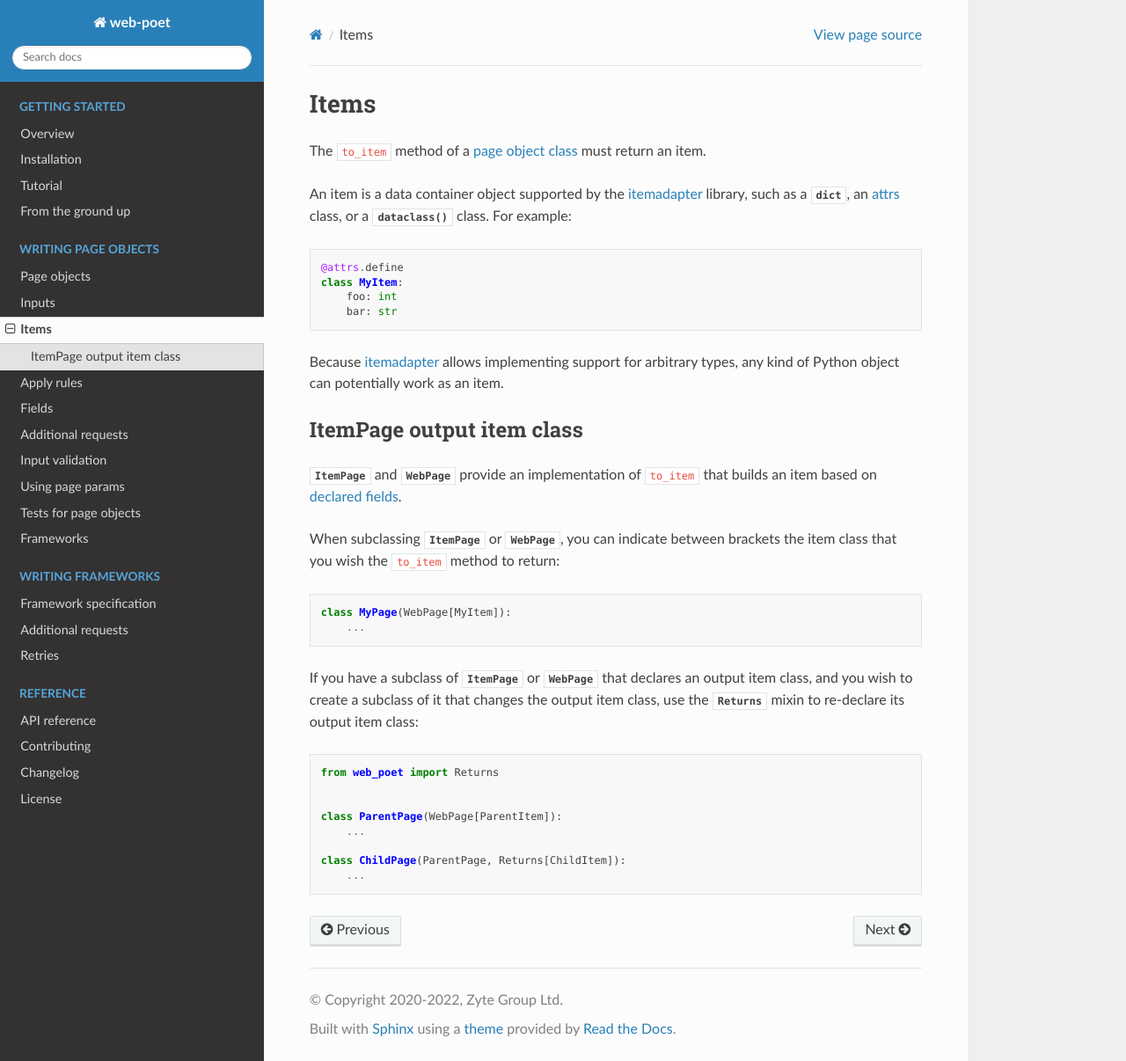
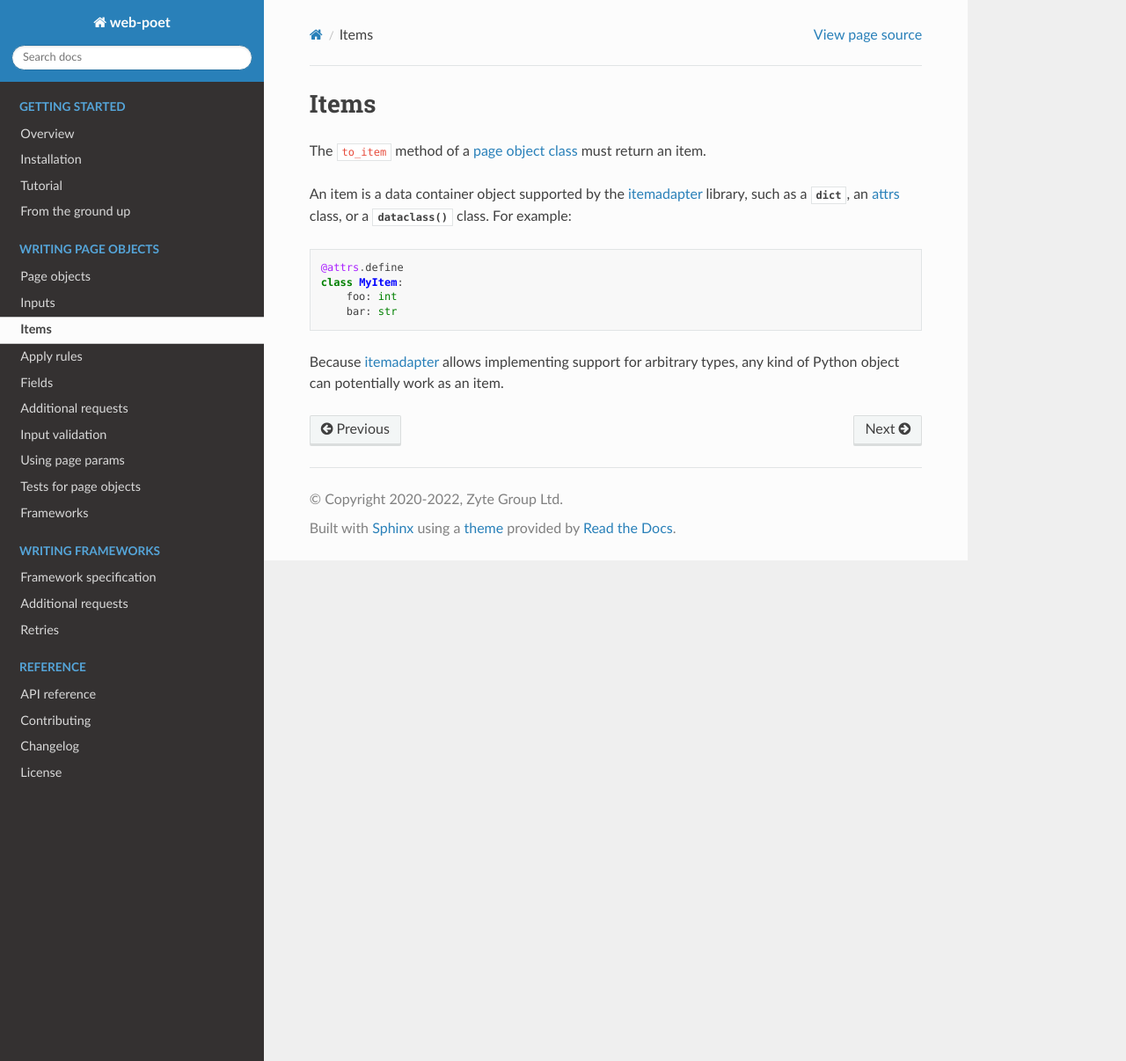
Before and after one commit to scrapinghub/web-poet, a Sphinx documentation site: the page built from docs/page-objects/items.rst, in a window 1280 px wide and 1206 px high. Shown: the whole window at 88% size. Built offline with Sphinx 7.4.7 and the Read the Docs theme 2.0.0, drawn with Linux system fonts in a browser that asks for light colours.

Commit message:
items.rst: remove information more fitting for fields and already covered in their documentation

```diff
--- a/docs/page-objects/items.rst
+++ b/docs/page-objects/items.rst
@@ -23,36 +23,3 @@ class. For example:
 
 Because itemadapter_ allows implementing support for arbitrary types,
 any kind of Python object can potentially work as an item.
-
-
-ItemPage output item class
-==========================
-
-:class:`~web_poet.pages.ItemPage` and :class:`~web_poet.pages.WebPage` provide
-an implementation of ``to_item`` that builds an item based on
-:ref:`declared fields <fields>`.
-
-When subclassing :class:`~web_poet.pages.ItemPage` or
-:class:`~web_poet.pages.WebPage`, you can indicate between brackets the item
-class that you wish the ``to_item`` method to return:
-
-.. code-block:: python
-
-   class MyPage(WebPage[MyItem]):
-       ...
-
-If you have a subclass of :class:`~web_poet.pages.ItemPage` or
-:class:`~web_poet.pages.WebPage` that declares an output item class, and
-you wish to create a subclass of it that changes the output item class, use
-the :class:`~web_poet.pages.Returns` mixin to re-declare its output item class:
-
-.. code-block:: python
-
-   from web_poet import Returns
-
-
-   class ParentPage(WebPage[ParentItem]):
-       ...
-
-   class ChildPage(ParentPage, Returns[ChildItem]):
-       ...
```
